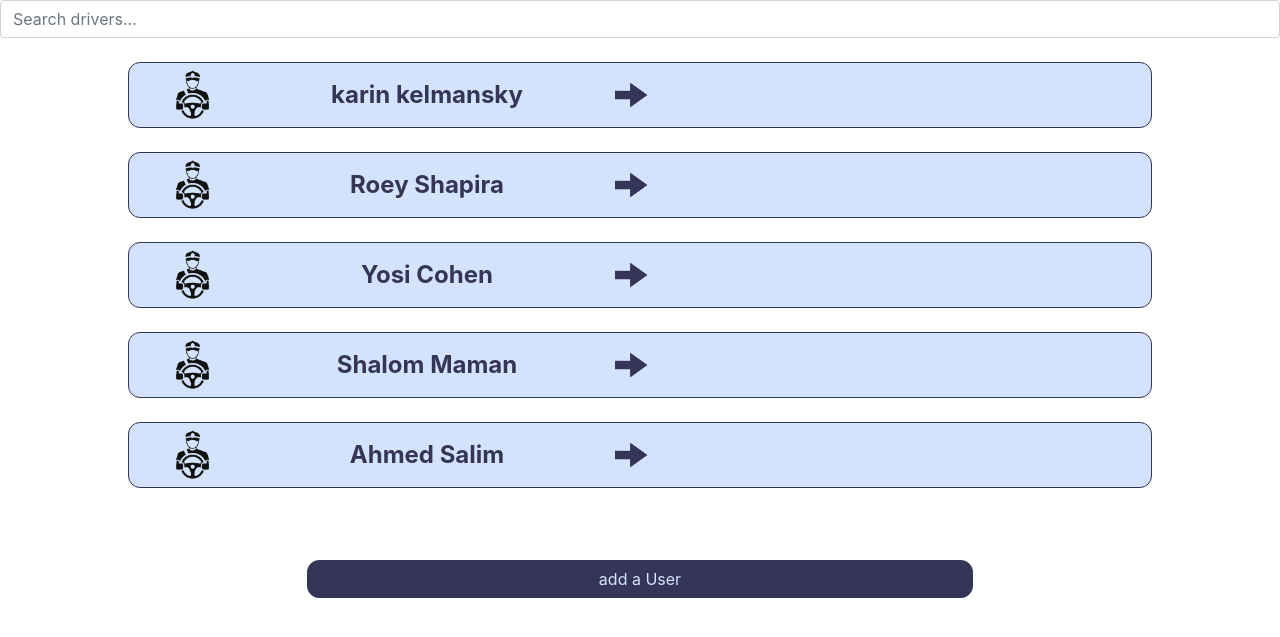
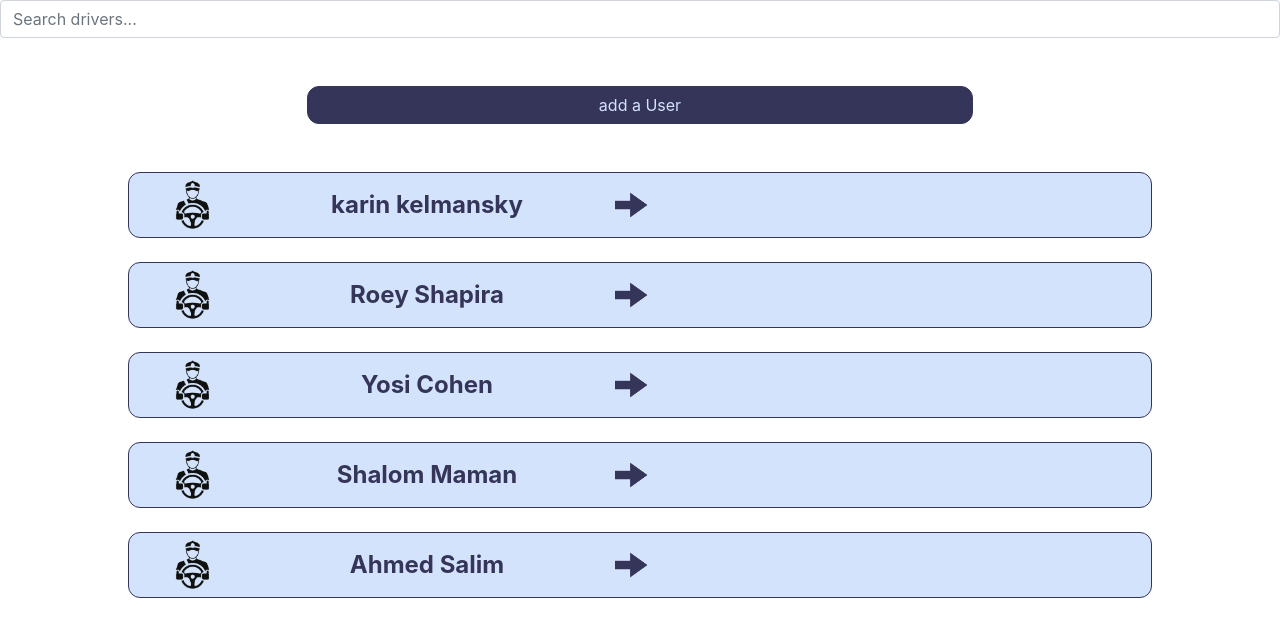
Before and after one commit to rix2009/Bubblance, a Django app: page /drivers in a window 1280 px wide. Shown: the top 637 px of the page. Run offline with Django 4.2, Linux system fonts and the light colour scheme; a user stored in the database is signed in; data comes from the database, SQL or seed files in the repository; both versions use the stored data as it was after the commit; some libraries are stand-ins or nearby versions.

Commit message:
updating looks

```diff
--- a/Bubblance/BubblanceApp/forms.py
+++ b/Bubblance/BubblanceApp/forms.py
@@ -106,40 +106,41 @@ class CustomerRequestForm(ModelForm):
         self.fields['customer_id'].widget = HiddenInput()
         self.fields['customer_id'].required=False
         self.fields['pick_from_institution'].required=False
+        self.fields['pick_from_institution'].initial=True
         self.fields['pick_from_institution'].label = 'Pick-up from an Institution?'
-        self.fields['pick_from_institution'].widget = DjangoToggleSwitchWidget(round=True, klass="django-toggle-switch-success", attrs={'onchange': "toggleVisibility('pick_from_institution', 'pickup_institution')"})
-        self.fields['pickup_institution'].required=False
+        self.fields['pick_from_institution'].widget = DjangoToggleSwitchWidget(round=True, klass="django-toggle-switch-success right-aligned-toggle", attrs={'onchange': "toggleInstitutionPickup()"})
         self.fields['pickup_institution'].label = 'Choose a pick-up Institution'
         self.fields['pickup_institution'].queryset = Institution.objects.all()
 
         self.fields['drop_at_institution'].required=False
         self.fields['drop_at_institution'].label = 'Drop-off at an Institution?'
-        self.fields['drop_at_institution'].widget = DjangoToggleSwitchWidget(round=True, klass="django-toggle-switch-success", attrs={'onchange': "toggleVisibility('drop_at_institution', 'dropoff_institution')"})
+        self.fields['drop_at_institution'].widget = DjangoToggleSwitchWidget(round=True, klass="django-toggle-switch-success right-aligned-toggle", attrs={'onchange': "toggleInstitutionDropoff()"})
+        self.fields['pickup_institution'].required=False
         self.fields['dropoff_institution'].required=False
         self.fields['dropoff_institution'].label = 'Choose a drop-off Institution'
         self.fields['dropoff_institution'].queryset = Institution.objects.all()
 
         self.fields['return_trip'].required=False
         self.fields['return_trip'].label = 'Return trip needed?'
-        self.fields['return_trip'].widget = DjangoToggleSwitchWidget(round=True, klass="django-toggle-switch-success", attrs={'onchange': "toggleVisibility('return_trip', 'return_trip_pick_up_time')"})
+        self.fields['return_trip'].widget = DjangoToggleSwitchWidget(round=True, klass="django-toggle-switch-success right-aligned-toggle", attrs={'onchange': "toggleVisibility('return_trip', 'return_trip_pick_up_time')"})
         self.fields['return_trip_pick_up_time'].required=False
         self.fields['return_trip_pick_up_time'].label = 'Return trip pick-up date and time'
 
         self.fields['have_preferred_driver'].required=False
         self.fields['have_preferred_driver'].label = 'Have a favorite driver?'
-        self.fields['have_preferred_driver'].widget = DjangoToggleSwitchWidget(round=True, klass="django-toggle-switch-success", attrs={'onchange': "toggleVisibility('have_preferred_driver', 'preferred_driver')"})
+        self.fields['have_preferred_driver'].widget = DjangoToggleSwitchWidget(round=True, klass="django-toggle-switch-success right-aligned-toggle ", attrs={'onchange': "toggleVisibility('have_preferred_driver', 'preferred_driver')"})
         self.fields['preferred_driver'].required=False
         self.fields['preferred_driver'].label = 'Pick a driver'
 
         self.fields['elvator_in_home'].required=False
-        self.fields['elvator_in_home'].widget = DjangoToggleSwitchWidget(round=True, klass="django-toggle-switch-success")
+        self.fields['elvator_in_home'].widget = DjangoToggleSwitchWidget(round=True, klass="django-toggle-switch-success right-aligned-toggle")
         self.fields['two_stuff_needed'].required=False
-        self.fields['two_stuff_needed'].widget = DjangoToggleSwitchWidget(round=True, klass="django-toggle-switch-success")
+        self.fields['two_stuff_needed'].widget = DjangoToggleSwitchWidget(round=True, klass="django-toggle-switch-success right-aligned-toggle")
         self.fields['need_oxygen'].required=False
-        self.fields['need_oxygen'].widget = DjangoToggleSwitchWidget(round=True, klass="django-toggle-switch-success")
-        self.fields['need_stretcher'].widget = DjangoToggleSwitchWidget(round=True, klass="django-toggle-switch-success")
+        self.fields['need_oxygen'].widget = DjangoToggleSwitchWidget(round=True, klass="django-toggle-switch-success right-aligned-toggle")
+        self.fields['need_stretcher'].widget = DjangoToggleSwitchWidget(round=True, klass="django-toggle-switch-success right-aligned-toggle")
         self.fields['need_stretcher'].required=False
-        self.fields['need_wheel_chair'].widget = DjangoToggleSwitchWidget(round=True, klass="django-toggle-switch-success")
+        self.fields['need_wheel_chair'].widget = DjangoToggleSwitchWidget(round=True, klass="django-toggle-switch-success right-aligned-toggle")
         self.fields['need_wheel_chair'].required=False
 
         self.fields['pick_up_time'].widget = DateTimePickerInput()
--- a/Bubblance/BubblanceApp/static/style.css
+++ b/Bubblance/BubblanceApp/static/style.css
@@ -1,7 +1,9 @@
-.text {
-    color: #353459;
+.right-aligned-toggle {
+    float: right;
+    margin-left: 10px;
 }
-
-.button{
-    background-color: #353459;
+.right-aligned-toggle label {
+    display: flex;
+    justify-content: space-between;
+    align-items: center;
 }
--- a/Bubblance/BubblanceApp/views.py
+++ b/Bubblance/BubblanceApp/views.py
@@ -431,10 +431,10 @@ def plan_a_ride(request):
             new_customer_request.save()
             print(f"Redirecting to pick_a_driver with request_id: {new_customer_request.id}")
             return redirect('pick_a_driver', request_id=new_customer_request.id)
-        else:
-            print("Form is not valid")
-            print(c_form.errors)
-            print(c_r_form.errors)
+        # else:
+        #     print("Form is not valid")
+        #     print(c_form.errors)
+        #     print(c_r_form.errors)
     else:
         c_form = NewCustomerForm()
         c_r_form = CustomerRequestForm()
--- a/Bubblance/templates/drivers.html
+++ b/Bubblance/templates/drivers.html
@@ -6,7 +6,13 @@
 {% load crispy_forms_tags %}
 <!-- search bar -->
 <input type="text" id="searchInput" class="form-control" placeholder="Search drivers..." value="{{ request.GET.search }}">
-<br>
+<!-- add user -->
+<div class="container py-5" align="center">
+    {% if no_user %}
+    <h3>Sadly there are no Drivers to show</h3>
+    {% endif %}
+    <a class="btn btn-primary" href="{% url 'register' %}" style="color: #d4e3fc;width: 30%;background-color: #353459; border:#353459 1px solid;border-radius: 12px; width: 60%;">add a User</a>
+  </div>
 <!--drivers-->
 <div id="driverList">
     {% for buser in users %}
@@ -34,12 +40,7 @@
     {% endfor %}
 </div>
 
-<div class="container py-5" align="center">
-  {% if no_user %}
-  <h3>Sadly there are no Drivers to show</h3>
-  {% endif %}
-  <a class="btn btn-primary" href="{% url 'register' %}" style="color: #d4e3fc;width: 30%;background-color: #353459; border:#353459 1px solid;border-radius: 12px; width: 60%;">add a User</a>
-</div>
+
 <script>
   document.getElementById('searchInput').addEventListener('input', function() {
       var searchQuery = this.value.toLowerCase();
--- a/Bubblance/templates/header.html
+++ b/Bubblance/templates/header.html
@@ -17,6 +17,9 @@
         <script src="https://cdn.jsdelivr.net/npm/bootstrap@4.5.3/dist/js/bootstrap.min.js" integrity="sha384-w1Q4orYjBQndcko6MimVbzY0tgp4pWB4lZ7lr30WKz0vr/aWKhXdBNmNb5D92v7s" crossorigin="anonymous"></script>
         <!--main js-->
         <script src="{%static 'main.js'%}"></script>
+        <!-- style css -->
+        <link rel="stylesheet" type="text/css" href="{%static 'style.css'%}">
+
     <script>
 
     </script>
```
Also changed, not shown: Bubblance/templates/plan_a_ride.html (+20 -2 lines), Bubblance/BubblanceApp/migrations/0041_alter_ambulancecrew_start_time_and_more.py (added), Bubblance/BubblanceApp/migrations/0042_alter_ambulancecrew_start_time_and_more.py (added), Bubblance/db.sqlite3.
